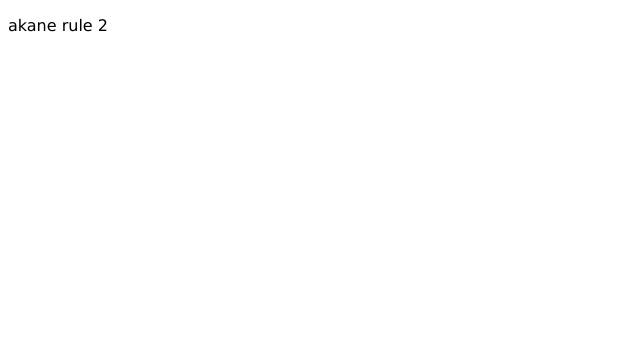
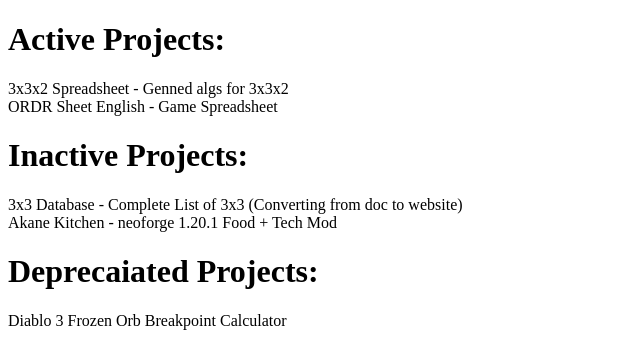
Before and after one commit to akanearcane/akanearcane, a plain HTML site: page webpage.html in a window 1280 px wide. Shown: the whole page, without its empty margins (0-640 px from the left). Drawn offline with Linux system fonts and the light colour scheme.

Commit message:
Update webpage.html

```diff
--- a/webpage.html
+++ b/webpage.html
@@ -8,6 +8,14 @@
 </style>
 </head>
 <body>
-  <p id="sample12">akane rule 2 </p>
+  <h1>Active Projects:</h1>
+  <p>3x3x2 Spreadsheet - Genned algs for 3x3x2 <br> ORDR Sheet English - Game Spreadsheet<br>  </p>
+
+  <h1>Inactive Projects:</h1>
+  <p> 3x3 Database - Complete List of 3x3 (Converting from doc to website)<br> Akane Kitchen - neoforge 1.20.1 Food + Tech Mod</p>
+
+  <h1>Deprecaiated Projects:</h1>
+  <p> Diablo 3 Frozen Orb Breakpoint Calculator</p>
+
 </body>
 </html>
```
